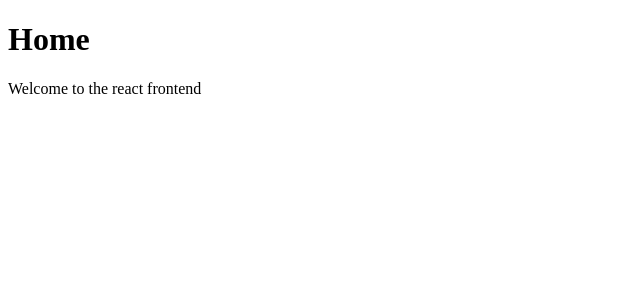
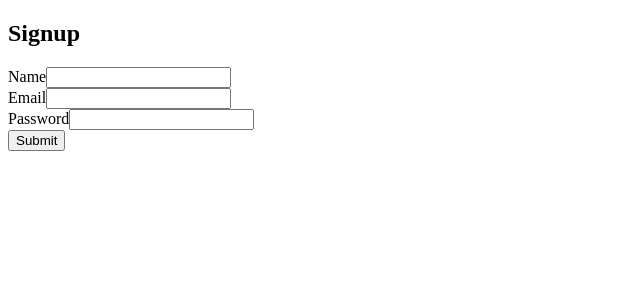
Before and after one commit to kindlyman343423/nepsanjaal, a React (Create React App) app in the folder client/: page /signup in a window 1280 px wide. Shown: the top 300 px of the page, without its empty margins (0-640 px from the left). Built offline with nearby package versions, Linux system fonts and the light colour scheme.

Commit message:
add signup page

```diff
--- a/client/src/MainRouter.js
+++ b/client/src/MainRouter.js
@@ -1,11 +1,13 @@
 import React from "react";
 import { Switch, Route } from "react-router-dom";
 import Home from "./core/Home";
+import Signup from "./user/Signup";
 
 const MainRouter = () => {
   return (
     <Switch>
-      <Route to="/" component={Home} />
+      <Route exact path="/" component={Home} />
+      <Route exact path="/signup" component={Signup} />
     </Switch>
   );
 };
--- /dev/null
+++ b/client/src/user/Signup.js
@@ -0,0 +1,91 @@
+import React, { Component } from "react";
+
+class Signup extends Component {
+  constructor() {
+    super();
+    this.state = {
+      name: "",
+      email: "",
+      password: "",
+      error: ""
+    };
+  }
+
+  handleChange = event => {
+    this.setState({ [event.target.name]: event.target.value });
+  };
+
+  clickSubmit = event => {
+    event.preventDefault();
+    const { name, email, password } = this.state;
+    const user = {
+      name,
+      email,
+      password
+    };
+    // console.log(user);
+    fetch("http://localhost:8080/signup", {
+      method: "POST",
+      headers: {
+        Accept: "application/json",
+        "Content-Type": "application/json"
+      },
+      body: JSON.stringify(user)
+    })
+      .then(response => {
+       console.log(JSON.stringify(response))
+        return response.json();
+      })
+      .catch(err => console.log(err));
+  };
+
+  render() {
+    const { name, email, password } = this.state;
+    return (
+      <div className="container">
+        <h2 className="mt-5 mb-5">Signup</h2>
+
+        <form>
+          <div className="form-group">
+            <label className="text-muted">Name</label>
+            <input
+              onChange={this.handleChange}
+              type="text"
+              name="name"
+              className="form-control"
+              value={name}
+            />
+          </div>
+          <div className="form-group">
+            <label className="text-muted">Email</label>
+            <input
+              onChange={this.handleChange}
+              type="email"
+              name="email"
+              className="form-control"
+              value={email}
+            />
+          </div>
+          <div className="form-group">
+            <label className="text-muted">Password</label>
+            <input
+              onChange={this.handleChange}
+              type="password"
+              name="password"
+              className="form-control"
+              value={password}
+            />
+          </div>
+          <button
+            onClick={this.clickSubmit}
+            className="btn btn-raised btn-primary"
+          >
+            Submit
+          </button>
+        </form>
+      </div>
+    );
+  }
+}
+
+export default Signup;
```
